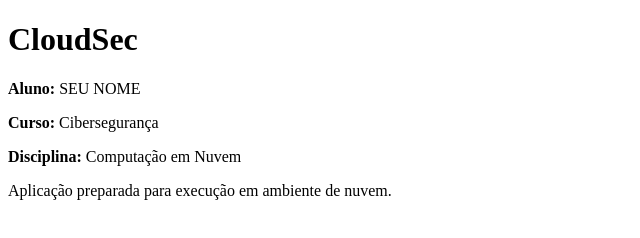
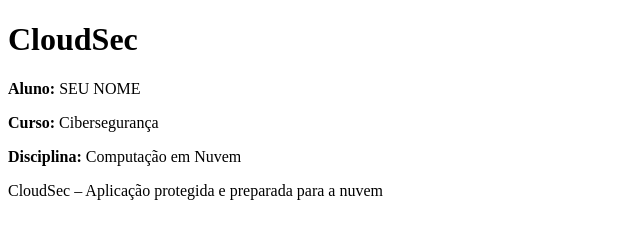
Before and after one commit to lucasrennok/cloudsec, a plain HTML site: page index.html in a window 1280 px wide. Shown: the full height of the page, 0-640 px from the left. Drawn offline with Linux system fonts and the light colour scheme.

Commit message:
feat: updt message

```diff
--- a/index.html
+++ b/index.html
@@ -10,7 +10,7 @@
     <p><strong>Curso:</strong> Cibersegurança</p>
     <p><strong>Disciplina:</strong> Computação em Nuvem</p>
     <p>
-        Aplicação preparada para execução em ambiente de nuvem.
+        CloudSec – Aplicação protegida e preparada para a nuvem
     </p>
 </body>
 </html>
```
